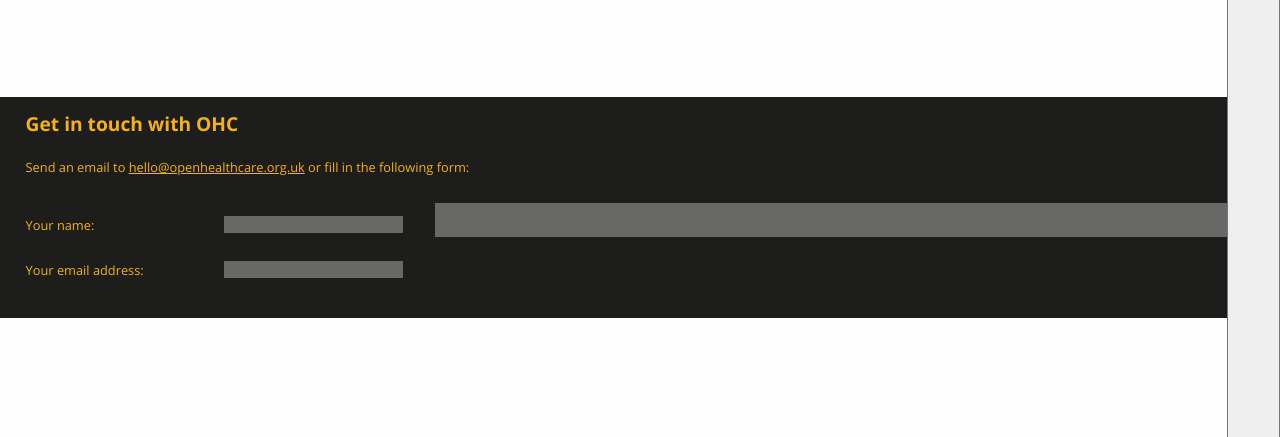
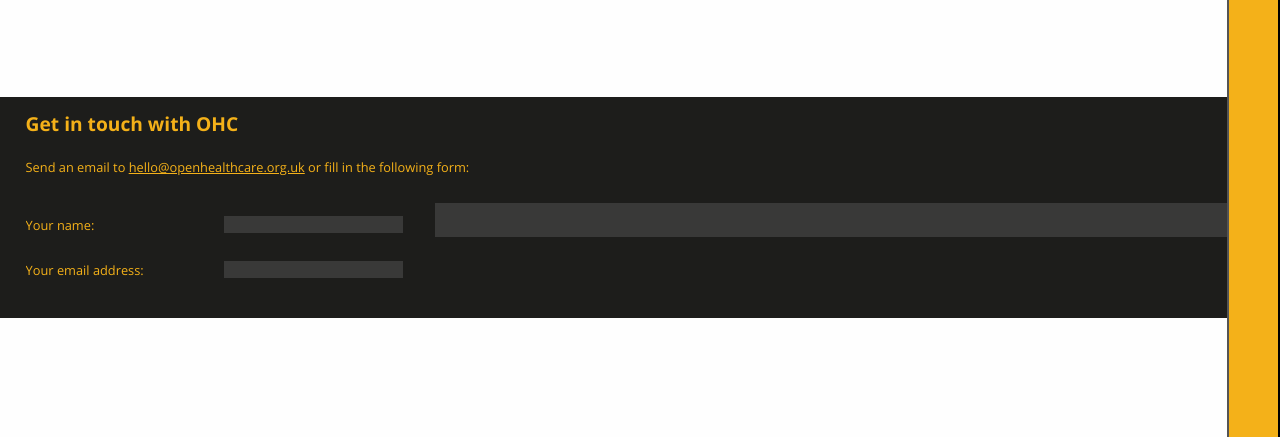
Before and after one commit to openhealthcare/ohcgo, a Django app: page /about in a window 1280 px wide. Shown: the part 2240-2677 px from the top of the page. Run offline with Django 3.2, Linux system fonts and the light colour scheme; some libraries are stand-ins or nearby versions.

Commit message:
Styles, scripts

```diff
--- a/ohcgo/static/css/ohc.css
+++ b/ohcgo/static/css/ohc.css
@@ -46,15 +46,14 @@ table {
 	border-spacing: 0;
 }
 
-html,
+html {
+	background: #444;
+}
+
 body {
 	background: #fefefe;
 	margin: 0;
-	min-height: 100%;
-}
-
-body {
-	padding-bottom: 15em;
+	min-height: 100%;	padding-bottom: 15em;
 }
 
 article, header {
@@ -332,8 +331,17 @@ textarea {
 
 input,
 textarea {
-	background: hsla(0,0%,100%,.33333);
+	background: hsla(0,0%,100%,.12555);
 	width: 100%;
+}
+
+button {
+	background: #f4b119;
+	color: #444;
+}
+
+textarea {
+	overflow: hidden;
 }
 
 @media (min-width: 60em) {
--- a/ohcgo/templates/base.html
+++ b/ohcgo/templates/base.html
@@ -51,6 +51,8 @@
 					loadScript('/inc/javascript/selectivizr.min.js');
 				}
 			}();
+		</script>
+		<script src="/inc/javascript/main.js">
 		</script>
 	</head>
 	<body class="{% block page_type %}home{% endblock %}">
```
